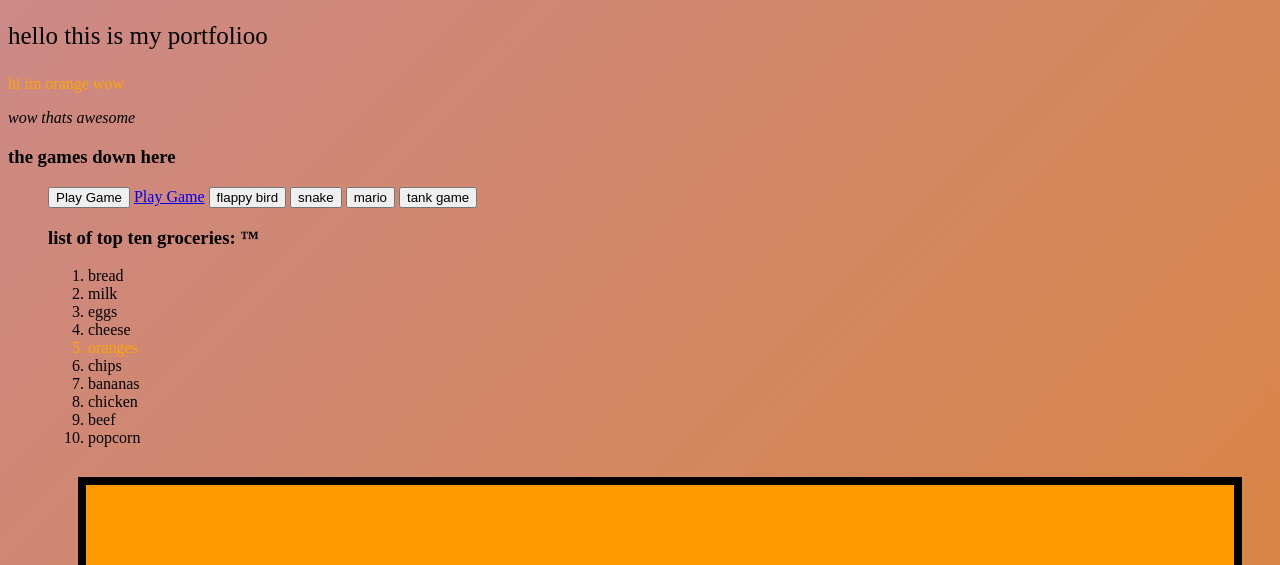
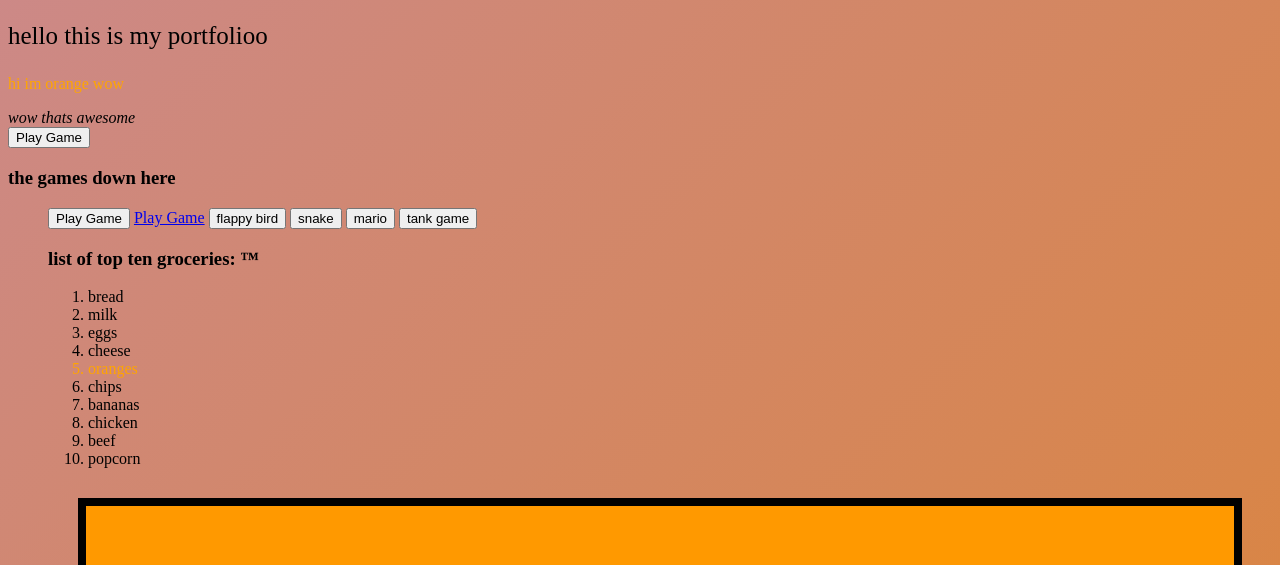
Before and after one commit to obamnusobamington-dotcom/portfolio, a plain HTML site: page index.html in a window 1280 px wide. Shown: the part 61-626 px from the top of the page. Drawn offline with Linux system fonts and the light colour scheme.

Commit message:
more button yea

```diff
--- a/index.html
+++ b/index.html
@@ -13,6 +13,9 @@
 <i>wow thats awesome</i>
 <br>
 
+<button onclick="window.location.href='./public/1flappygird/index.html';">
+  Play Game
+</button>
 
 <h3>the games down here</h3>
 <ol>
```
